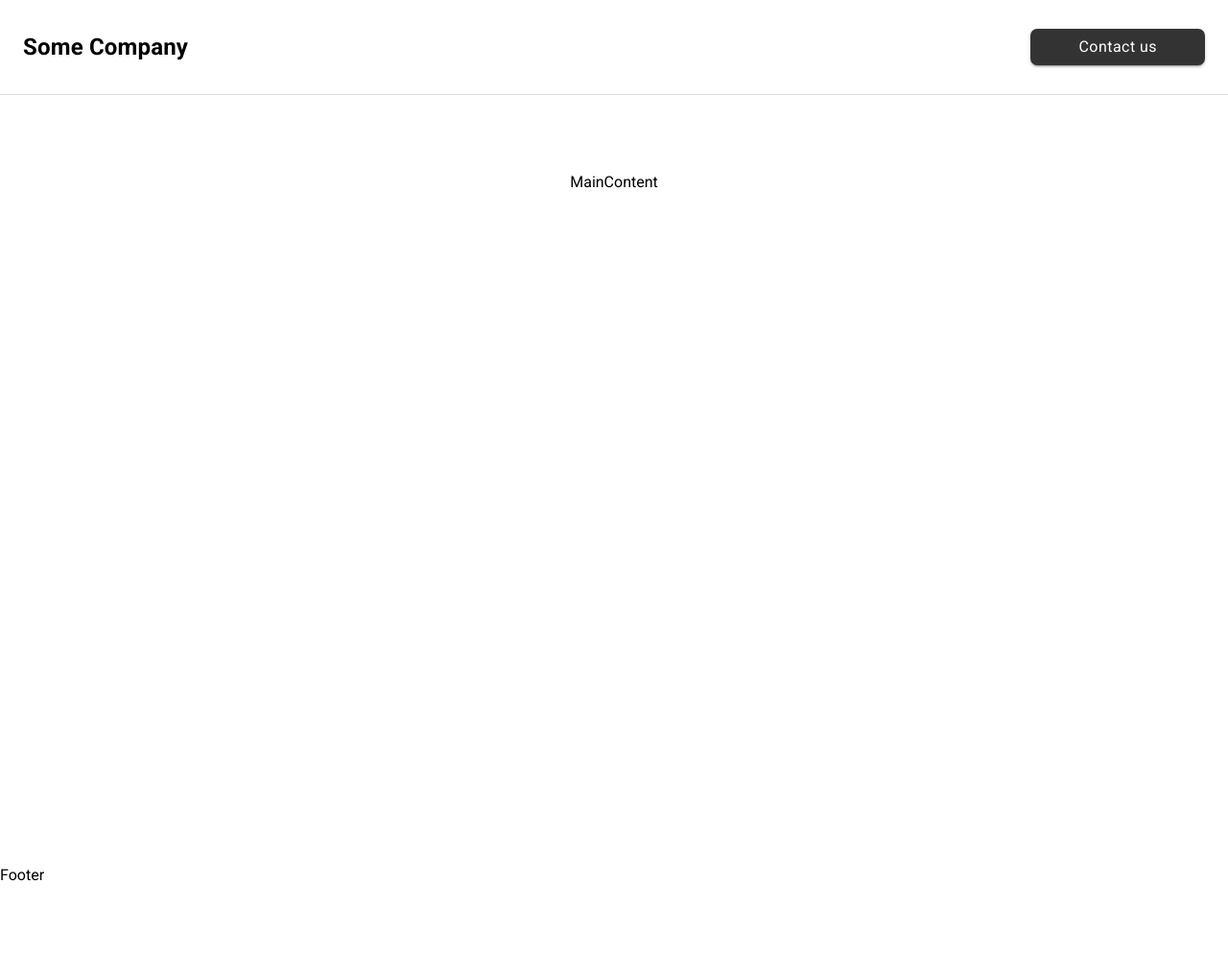
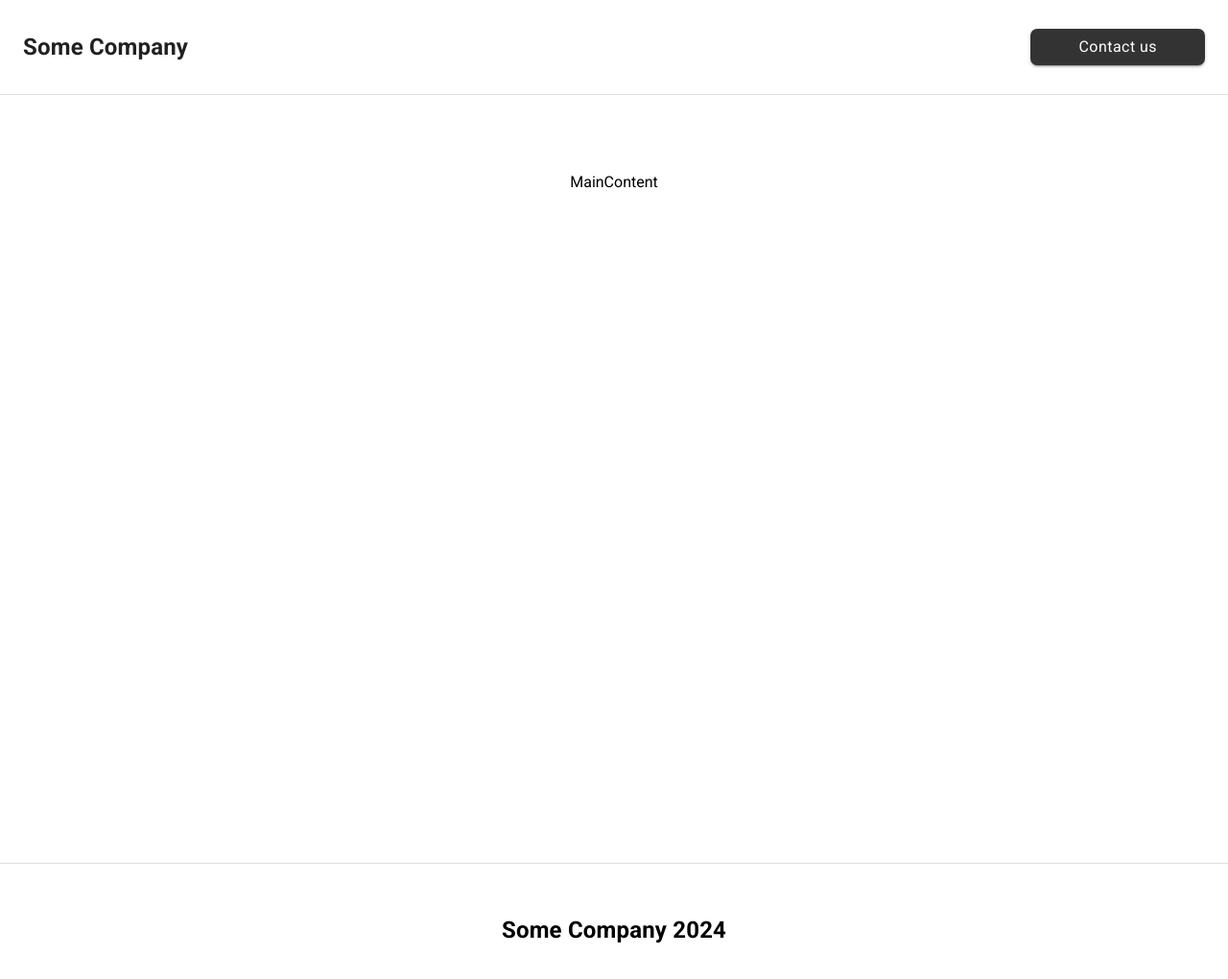
Before and after one commit to RubyVine01/simple-company-site, a Next.js app: page / in a window 1280 px wide. Shown: the top 1020 px of the page at 96% size. Before the commit the page ends 925 px from the top, so only its background shows below. Built offline with nearby package versions, Linux system fonts and the light colour scheme.

Commit message:
add footer

```diff
--- a/src/components/Footer.tsx
+++ b/src/components/Footer.tsx
@@ -1,7 +1,23 @@
-import React from 'react'
+import React from "react";
+import { Box, Typography } from "@mui/material";
 
-export default function Footer() {
+const Footer: React.FC = () => {
   return (
-    <div>Footer</div>
-  )
-}
+    <Box
+      position="sticky"
+      component="footer"
+      sx={{
+        padding: "50px 0",
+        textAlign: "center",
+        borderTop: "1px solid #e0e0e0",
+      }}
+    >
+      <Typography variant="h6" sx={{ fontWeight: "bold", fontSize: "1.5rem" }}>
+        {" "}
+        Some Company 2024
+      </Typography>
+    </Box>
+  );
+};
+
+export default Footer;
--- a/src/components/Header.tsx
+++ b/src/components/Header.tsx
@@ -18,7 +18,7 @@ const Header: React.FC = () => {
       >
         <Typography
           variant="h6"
-          sx={{ color: "#000000", fontWeight: "bold", fontSize: "1.5rem" }}
+          sx={{ fontWeight: "bold", fontSize: "1.5rem" }}
         >
           Some Company
         </Typography>
--- a/src/styles/globals.css
+++ b/src/styles/globals.css
@@ -1,14 +1,23 @@
-
+* {
+  box-sizing: border-box;
+}
 body {
   margin: 0 auto;
-  font-family: 'Roboto', sans-serif;
+  font-family: "Roboto", sans-serif;
   background-color: #fff;
   color: #000;
   line-height: 1.6;
   font-size: 16px;
   max-width: 1440px;
+  height: 100vh;
+  display: flex;
+  flex-direction: column;
 }
 
-* {
-  box-sizing: border-box;
+main {
+  flex: 1;
+  display: flex;
+  flex-direction: column;
+  align-items: center;
+  justify-content: center;
 }
```
